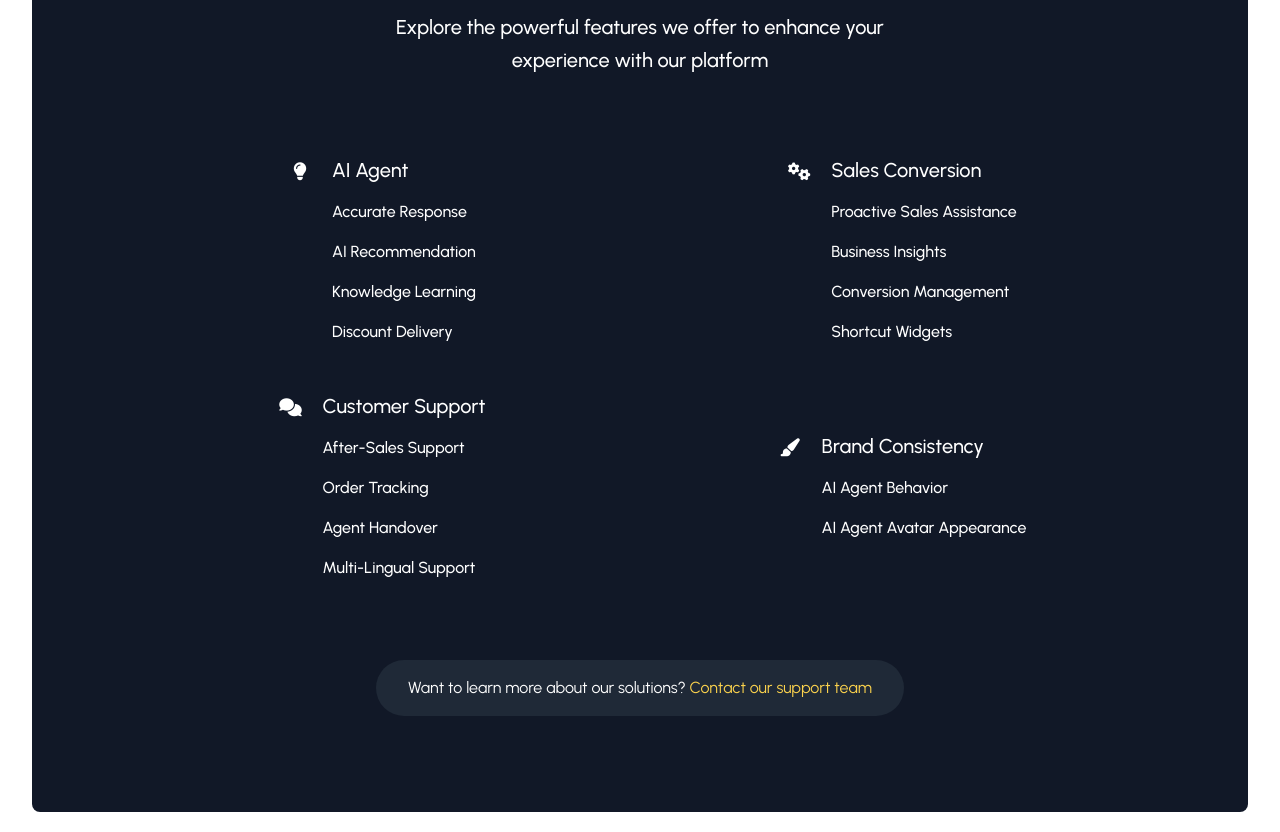
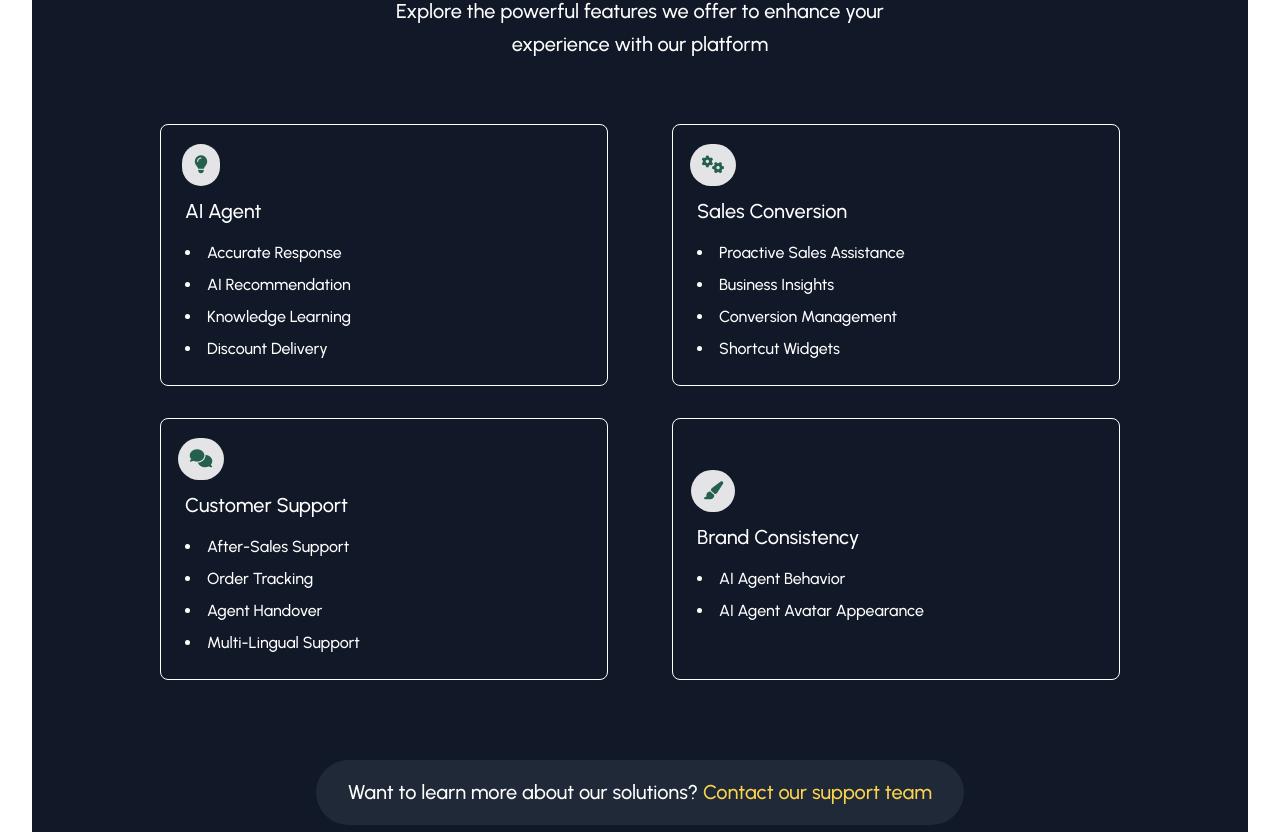
Before and after one commit to navanee1609/cque-archie, a Next.js app: page /fashion in a window 1280 px wide. Shown: the part 2408-3240 px from the top of the page. Built offline with nearby package versions, Linux system fonts and the light colour scheme.

Commit message:
re-factored featured solution

```diff
--- /dev/null
+++ b/app/fashion/FeaturedSolutions.tsx
@@ -0,0 +1,125 @@
+import React from "react";
+
+// Define the prop types for FeatureCard
+interface FeatureCardProps {
+  iconClass: string;
+  title: string;
+  features: string[];
+  bgColor: string;
+}
+
+// Reusable Feature Component
+const FeatureCard: React.FC<FeatureCardProps> = ({
+  iconClass,
+  title,
+  features,
+  bgColor,
+}) => (
+  <div className="flex flex-col items-start justify-center p-6 border border-white rounded-lg h-full transform transition-transform duration-300 hover:scale-105">
+    <div
+      className={`flex items-center justify-center flex-shrink-0 w-8 h-8 ${bgColor} rounded-full animate-pulse`}
+      aria-label={title}
+    >
+      <i className={`${iconClass} text-lg bg-white p-3 rounded-full`}></i>
+    </div>
+    <div className="mt-4">
+      <p className="text-xl font-medium text-white">{title}</p>
+      <ul className="mt-4 text-base text-white font-medium list-disc list-inside space-y-2">
+        {features.map((feature, index) => (
+          <li key={index}>{feature}</li>
+        ))}
+      </ul>
+    </div>
+  </div>
+);
+
+// Main Component
+const FeaturedSolutions: React.FC = () => {
+  const features = [
+    {
+      iconClass: "fas fa-lightbulb",
+      title: "AI Agent",
+      bgColor: "bg-yellow-500",
+      features: [
+        "Accurate Response",
+        "AI Recommendation",
+        "Knowledge Learning",
+        "Discount Delivery",
+      ],
+    },
+    {
+      iconClass: "fas fa-cogs",
+      title: "Sales Conversion",
+      bgColor: "bg-green-500",
+      features: [
+        "Proactive Sales Assistance",
+        "Business Insights",
+        "Conversion Management",
+        "Shortcut Widgets",
+      ],
+    },
+    {
+      iconClass: "fas fa-comments",
+      title: "Customer Support",
+      bgColor: "bg-blue-500",
+      features: [
+        "After-Sales Support",
+        "Order Tracking",
+        "Agent Handover",
+        "Multi-Lingual Support",
+      ],
+    },
+    {
+      iconClass: "fas fa-paint-brush",
+      title: "Brand Consistency",
+      bgColor: "bg-red-500",
+      features: ["AI Agent Behavior", "AI Agent Avatar Appearance"],
+    },
+  ];
+
+  return (
+    <section
+      className="py-4 sm:py-12 lg:py-20 rounded-lg"
+      style={{ background: "#111827" }}
+    >
+      <div className="max-w-5xl px-4 mx-auto sm:px-6 lg:px-8">
+        <div className="max-w-2xl mx-auto text-center animate-fade-in">
+          <h2 className="text-3xl font-medium leading-tight text-white sm:text-4xl lg:text-5xl">
+            Featured Solutions
+          </h2>
+          <p className="max-w-xl mx-auto mt-4 text-xl leading-relaxed text-white font-medium">
+            Explore the powerful features we offer to enhance your experience
+            with our platform
+          </p>
+        </div>
+
+        <div className="grid grid-cols-1 gap-y-8 mt-8 md:mt-16 md:grid-cols-2 lg:grid-cols-2 gap-x-16 justify-center items-center">
+          {features.map((feature, index) => (
+            <FeatureCard key={index} {...feature} />
+          ))}
+        </div>
+
+        <div className="flex items-center justify-center mt-12 md:mt-20 animate-fade-in-up">
+          <div
+            className="px-8 py-4 text-center bg-gray-800 rounded-full font-medium text-xl leading-relaxed"
+            style={{ background: "#1F2937" }}
+          >
+            <p className="text-white font-medium text-xl leading-relaxed">
+              Want to learn more about our solutions?{" "}
+              <a
+                href="/contactus"
+                title="Support"
+                className="text-yellow-300 transition-all duration-200 hover:text-yellow-400 focus:text-yellow-400 hover:underline"
+                style={{ color: "#FCD34D" }}
+              >
+                Contact our support team
+              </a>
+            </p>
+          </div>
+        </div>
+      </div>
+    </section>
+  );
+};
+
+export default FeaturedSolutions;
--- a/app/fashion/page.tsx
+++ b/app/fashion/page.tsx
@@ -2,14 +2,20 @@
 import React, { useState } from "react";
 import { InlineWidget } from "react-calendly";
 import { FontAwesomeIcon } from "@fortawesome/react-fontawesome";
-import { faCheckCircle, faShoppingCart, faDollarSign, faClock, faHeadset } from "@fortawesome/free-solid-svg-icons";
+import {
+  faCheckCircle,
+  faShoppingCart,
+  faDollarSign,
+  faClock,
+  faHeadset,
+} from "@fortawesome/free-solid-svg-icons";
+import FeaturedSolutions from "./FeaturedSolutions";
 
 const Fashion = () => {
   const [showCalendly, setShowCalendly] = useState(false);
   const [overlayVisible, setOverlayVisible] = useState(false);
 
   const [showsCalendly, setShowsCalendly] = useState(false);
-
 
   const handleButtonClicks = () => {
     setShowsCalendly(true);
@@ -21,7 +27,6 @@ const Fashion = () => {
     setOverlayVisible(false);
   };
 
-
   const handleButtonClick = () => {
     setShowCalendly(true);
     setOverlayVisible(true);
@@ -32,7 +37,6 @@ const handleCloseCalendly = () => {
     setOverlayVisible(false);
   };
 
-
   return (
     <>
       <div className="container mx-auto sm:px-4 ptb-120">
@@ -40,7 +44,8 @@ const handleCloseCalendly = () => {
         <div
           className="flex flex-wrap justify-center ptb-120 bg-cover items-center"
           style={{
-            background: "url(https://smartle-ai.s3.amazonaws.com/assets/img/roi-banner.webp)",
+            background:
+              "url(https://smartle-ai.s3.amazonaws.com/assets/img/roi-banner.webp)",
           }}
         >
           <div className="lg:w-3/4 pr-4 pl-4 text-center">
@@ -86,49 +91,96 @@ const handleCloseCalendly = () => {
         <div className="px-4 mx-auto max-w-7xl sm:px-6 lg:px-8">
           <div className="text-center">
             <h2 className="text-2xl font-bold leading-tight text-black sm:text-3xl lg:text-3xl animate__animated animate__fadeIn">
-            Join Thousands of Happy Customers Transforming Their Fashion Experience
+              Join Thousands of Happy Customers Transforming Their Fashion
+              Experience
             </h2>
           </div>
 
           <div className="px-5 py-8 mt-12 bg-white lg:mt-20 lg:p-16">
             <div className="grid grid-cols-1 gap-12 lg:gap-16 sm:grid-cols-2">
               <div className="flex items-start transition-all duration-500 ease-in-out transform hover:scale-105">
-                <FontAwesomeIcon icon={faCheckCircle} className="flex-shrink-0 w-16 h-16 text-green-500" />
+                <FontAwesomeIcon
+                  icon={faCheckCircle}
+                  className="flex-shrink-0 w-16 h-16 text-green-500"
+                />
                 <div className="ml-5">
-                  <h3 className="text-lg font-semibold text-green-500">Personalised Fashion Guidance Made Simple</h3>
-                  <p className="mt-4 text-base font-medium text-black">Discover on-demand style advice and outfit suggestions tailored to your unique preferences and body features. With the power of AI, making confident fashion choices has never been this easy or enjoyable.</p>
+                  <h3 className="text-lg font-semibold text-green-500">
+                    Personalised Fashion Guidance Made Simple
+                  </h3>
+                  <p className="mt-4 text-base font-medium text-black">
+                    Discover on-demand style advice and outfit suggestions
+                    tailored to your unique preferences and body features. With
+                    the power of AI, making confident fashion choices has never
+                    been this easy or enjoyable.
+                  </p>
                 </div>
               </div>
 
               <div className="flex items-start transition-all duration-500 ease-in-out transform hover:scale-105">
-                <FontAwesomeIcon icon={faShoppingCart} className="flex-shrink-0 w-16 h-16 text-green-500" />
+                <FontAwesomeIcon
+                  icon={faShoppingCart}
+                  className="flex-shrink-0 w-16 h-16 text-green-500"
+                />
                 <div className="ml-5">
-                  <h3 className="text-lg font-semibold text-green-500">Tailored Fashion Recommendations for Stress-Free Shopping</h3>
-                  <p className="mt-4 text-base font-medium text-black">Say goodbye to endless browsing! Our AI customises outfit ideas based on your style and needs, transforming your shopping experience into a breeze.</p>
+                  <h3 className="text-lg font-semibold text-green-500">
+                    Tailored Fashion Recommendations for Stress-Free Shopping
+                  </h3>
+                  <p className="mt-4 text-base font-medium text-black">
+                    Say goodbye to endless browsing! Our AI customises outfit
+                    ideas based on your style and needs, transforming your
+                    shopping experience into a breeze.
+                  </p>
                 </div>
               </div>
 
               <div className="flex items-start transition-all duration-500 ease-in-out transform hover:scale-105">
-                <FontAwesomeIcon icon={faDollarSign} className="flex-shrink-0 w-16 h-16 text-green-500" />
+                <FontAwesomeIcon
+                  icon={faDollarSign}
+                  className="flex-shrink-0 w-16 h-16 text-green-500"
+                />
                 <div className="ml-5">
-                  <h3 className="text-lg font-semibold text-green-500">Boost Sales with Engaging Conversations</h3>
-                  <p className="mt-4 text-base font-medium text-black">Keep customers coming back by offering discounts and rewards during interactions. Incentivised shopping creates a win-win, increasing conversions and driving revenue.</p>
+                  <h3 className="text-lg font-semibold text-green-500">
+                    Boost Sales with Engaging Conversations
+                  </h3>
+                  <p className="mt-4 text-base font-medium text-black">
+                    Keep customers coming back by offering discounts and rewards
+                    during interactions. Incentivised shopping creates a
+                    win-win, increasing conversions and driving revenue.
+                  </p>
                 </div>
               </div>
 
               <div className="flex items-start transition-all duration-500 ease-in-out transform hover:scale-105">
-                <FontAwesomeIcon icon={faClock} className="flex-shrink-0 w-16 h-16 text-green-500" />
+                <FontAwesomeIcon
+                  icon={faClock}
+                  className="flex-shrink-0 w-16 h-16 text-green-500"
+                />
                 <div className="ml-5">
-                  <h3 className="text-lg font-semibold text-green-500">24/7 Style Support for Every Occasion</h3>
-                  <p className="mt-4 text-base font-medium text-black">Need a look for a special event or a casual outing? Enjoy round-the-clock guidance to make confident style decisions whenever you need it.</p>
+                  <h3 className="text-lg font-semibold text-green-500">
+                    24/7 Style Support for Every Occasion
+                  </h3>
+                  <p className="mt-4 text-base font-medium text-black">
+                    Need a look for a special event or a casual outing? Enjoy
+                    round-the-clock guidance to make confident style decisions
+                    whenever you need it.
+                  </p>
                 </div>
               </div>
 
               <div className="flex items-start transition-all duration-500 ease-in-out transform hover:scale-105">
-                <FontAwesomeIcon icon={faHeadset} className="flex-shrink-0 w-16 h-16 text-green-500" />
+                <FontAwesomeIcon
+                  icon={faHeadset}
+                  className="flex-shrink-0 w-16 h-16 text-green-500"
+                />
                 <div className="ml-5">
-                  <h3 className="text-lg font-semibold text-green-500">Instant Assistance for a Worry-Free Shopping Journey</h3>
-                  <p className="mt-4 text-base font-medium text-black">From size advice to order tracking, our AI delivers instant, accurate responses. Save time, cut customer service costs, and enhance your overall experience.</p>
+                  <h3 className="text-lg font-semibold text-green-500">
+                    Instant Assistance for a Worry-Free Shopping Journey
+                  </h3>
+                  <p className="mt-4 text-base font-medium text-black">
+                    From size advice to order tracking, our AI delivers instant,
+                    accurate responses. Save time, cut customer service costs,
+                    and enhance your overall experience.
+                  </p>
                 </div>
               </div>
             </div>
@@ -148,7 +200,9 @@ const handleCloseCalendly = () => {
                     <div className="overflow-hidden bg-white rounded-xl shadow-lg p-6 transform transition-all duration-500 hover:scale-105">
                       <div className="flex items-center justify-between">
                         <div>
-                <p className="text-xl font-semibold text-blue-600">AI-Driven Insights Boost Fashion Engagement</p>
+                          <p className="text-xl font-semibold text-blue-600">
+                            AI-Driven Insights Boost Fashion Engagement
+                          </p>
                           <p className="mt-2 text-sm font-medium text-gray-800 sm:text-lg">
                             Transform Your Style with AI Recommendations
                           </p>
@@ -179,103 +233,34 @@ const handleCloseCalendly = () => {
                     Discover Effortless Style with AI-Enhanced Fashion
                   </h2>
                   <p className="text-lg text-gray-600 font-medium text-center lg:text-left">
-          Elevate your fashion game today with AI-powered styling. <br />
+                    Elevate your fashion game today with AI-powered styling.{" "}
+                    <br />
                     Start your free trial and step into effortless style!
                   </p>
-
                 </div>
               </div>
             </div>
           </section>
 
-<section className="py-4 sm:py-16 lg:py-24 rounded-lg" style={{background:"#111827"}}>
-    <div className="max-w-5xl px-4 mx-auto sm:px-6 lg:px-8">
-        <div className="max-w-2xl mx-auto text-center">
-            <h2 className="text-3xl font-medium leading-tight text-white sm:text-4xl lg:text-5xl">Featured Solutions</h2>
-            <p className="max-w-xl mx-auto mt-4 text-xl leading-relaxed text-white font-medium">Explore the powerful features we offer to enhance your experience with our platform</p>
-        </div>
-
-        {/* Center the grid of items */}
-        <div className="grid grid-cols-1 gap-y-12 mt-12 md:mt-20 md:grid-cols-2 lg:grid-cols-2 gap-x-20 justify-center items-center">
-            {/* Feature 1 */}
-            <div className="flex items-start justify-center">
-                <div className="flex items-center justify-center flex-shrink-0 w-8 h-8 bg-yellow-500 rounded-full">
-                    <i className="fas fa-lightbulb text-lg text-white"></i>
-                </div>
-                <div className="ml-4">
-                    <p className="text-xl font-medium text-white">AI Agent</p>
-                    <p className="mt-4 text-base text-white font-medium">Accurate Response</p>
-                    <p className="mt-4 text-base text-white font-medium">AI Recommendation</p>
-                    <p className="mt-4 text-base text-white font-medium">Knowledge Learning</p>
-                    <p className="mt-4 text-base text-white font-medium">Discount Delivery</p>
-                </div>
-            </div>
-
-            {/* Feature 2 */}
-            <div className="flex items-start justify-center">
-                <div className="flex items-center justify-center flex-shrink-0 w-8 h-8 bg-green-500 rounded-full">
-                    <i className="fas fa-cogs text-lg text-white"></i>
-                </div>
-                <div className="ml-4">
-                    <p className="text-xl font-medium text-white">Sales Conversion</p>
-                    <p className="mt-4 text-base text-white font-medium">Proactive Sales Assistance</p>
-                    <p className="mt-4 text-base text-white font-medium">Business Insights</p>
-                    <p className="mt-4 text-base text-white font-medium">Conversion Management</p>
-                    <p className="mt-4 text-base text-white font-medium">Shortcut Widgets</p>
-                </div>
-            </div>
-
-            {/* Feature 3 */}
-            <div className="flex items-start justify-center">
-                <div className="flex items-center justify-center flex-shrink-0 w-8 h-8 bg-blue-500 rounded-full">
-                    <i className="fas fa-comments text-lg text-white"></i>
-                </div>
-                <div className="ml-4">
-                    <p className="text-xl font-medium text-white">Customer Support</p>
-                    <p className="mt-4 text-base text-white font-medium">After-Sales Support</p>
-                    <p className="mt-4 text-base text-white font-medium">Order Tracking</p>
-                    <p className="mt-4 text-base text-white font-medium">Agent Handover</p>
-                    <p className="mt-4 text-base text-white font-medium">Multi-Lingual Support</p>
-                </div>
-            </div>
-
-            {/* Feature 4 */}
-            <div className="flex items-start justify-center">
-                <div className="flex items-center justify-center flex-shrink-0 w-8 h-8 bg-red-500 rounded-full">
-                    <i className="fas fa-paint-brush text-lg text-white"></i>
-                </div>
-                <div className="ml-4">
-                    <p className="text-xl font-medium text-white">Brand Consistency</p>
-                    <p className="mt-4 text-base text-white font-medium">AI Agent Behavior</p>
-                    <p className="mt-4 text-base text-white font-medium">AI Agent Avatar Appearance</p>
-                </div>
-            </div>
-        </div>
-
-        {/* Centered CTA */}
-        <div className="flex items-center justify-center mt-12 md:mt-20">
-            <div className="px-8 py-4 text-center bg-gray-800 rounded-full" style={{background:"#1F2937"}}>
-                <p className="text-white">Want to learn more about our solutions? <a href="/contactus" title="Support" className="text-yellow-300 transition-all duration-200 hover:text-yellow-400 focus:text-yellow-400 hover:underline" style={{color:"#FCD34D"}}>Contact our support team</a></p>
-            </div>
-        </div>
-    </div>
-</section>
-
-
-
-
+          <FeaturedSolutions />
 
           {/* cta */}
           <div className="container mx-auto sm:px-4 ptb-60">
             <div
               className="flex flex-wrap   justify-center  "
-            style={{ boxShadow: "0px 16px 48px 0px #D9D9D9", borderRadius: 10 }}
+              style={{
+                boxShadow: "0px 16px 48px 0px #D9D9D9",
+                borderRadius: 10,
+              }}
             >
               <div className="lg:w-1/2 pr-4 pl-4 p-12">
                 <h3 className="mb-3 txt-blk fs-40 fw-600 text-center">
                   Still Not Sure?
                 </h3>
-              <p className="text-black font-medium text-center text-md" style={{fontSize:"large"}}>
+                <p
+                  className="text-black font-medium text-center text-md"
+                  style={{ fontSize: "large" }}
+                >
                   Let us show you a quick DEMO tailored to your store. You’ll be
                   impressed.
                 </p>
--- a/app/globals.css
+++ b/app/globals.css
@@ -1512,3 +1512,33 @@ input[type="number"] {
 .chat-container {
   scroll-behavior: smooth; /* This makes scrolling within the container smooth */
 }
+
+@keyframes fade-in {
+    from {
+        opacity: 0;
+        transform: translateY(-20px);
+    }
+    to {
+        opacity: 1;
+        transform: translateY(0);
+    }
+}
+
+@keyframes fade-in-up {
+    from {
+        opacity: 0;
+        transform: translateY(30px);
+    }
+    to {
+        opacity: 1;
+        transform: translateY(0);
+    }
+}
+
+.animate-fade-in {
+    animation: fade-in 1s ease-in-out;
+}
+
+.animate-fade-in-up {
+    animation: fade-in-up 1s ease-in-out;
+}
```
Lines whose indentation alone changed are shown as unchanged.
